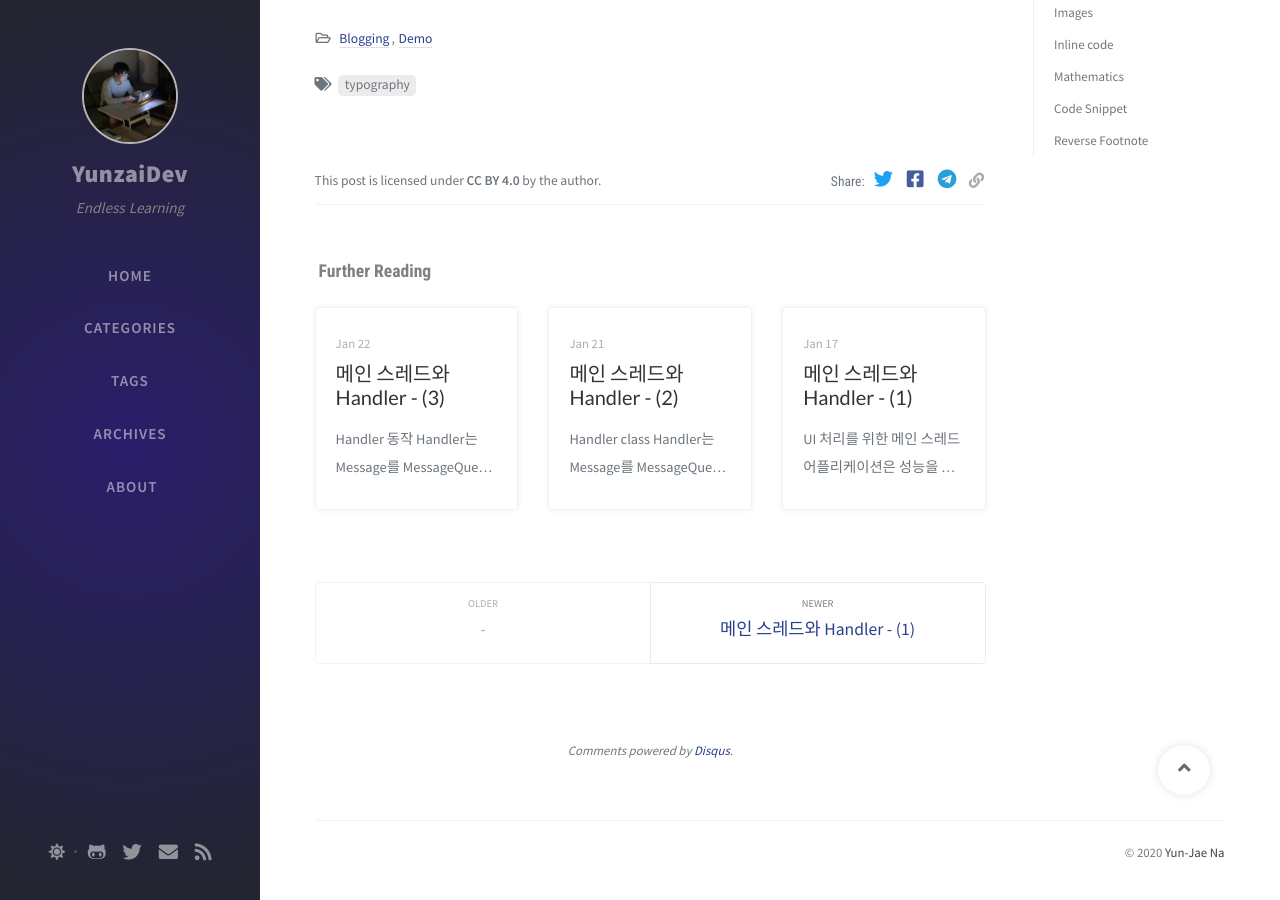
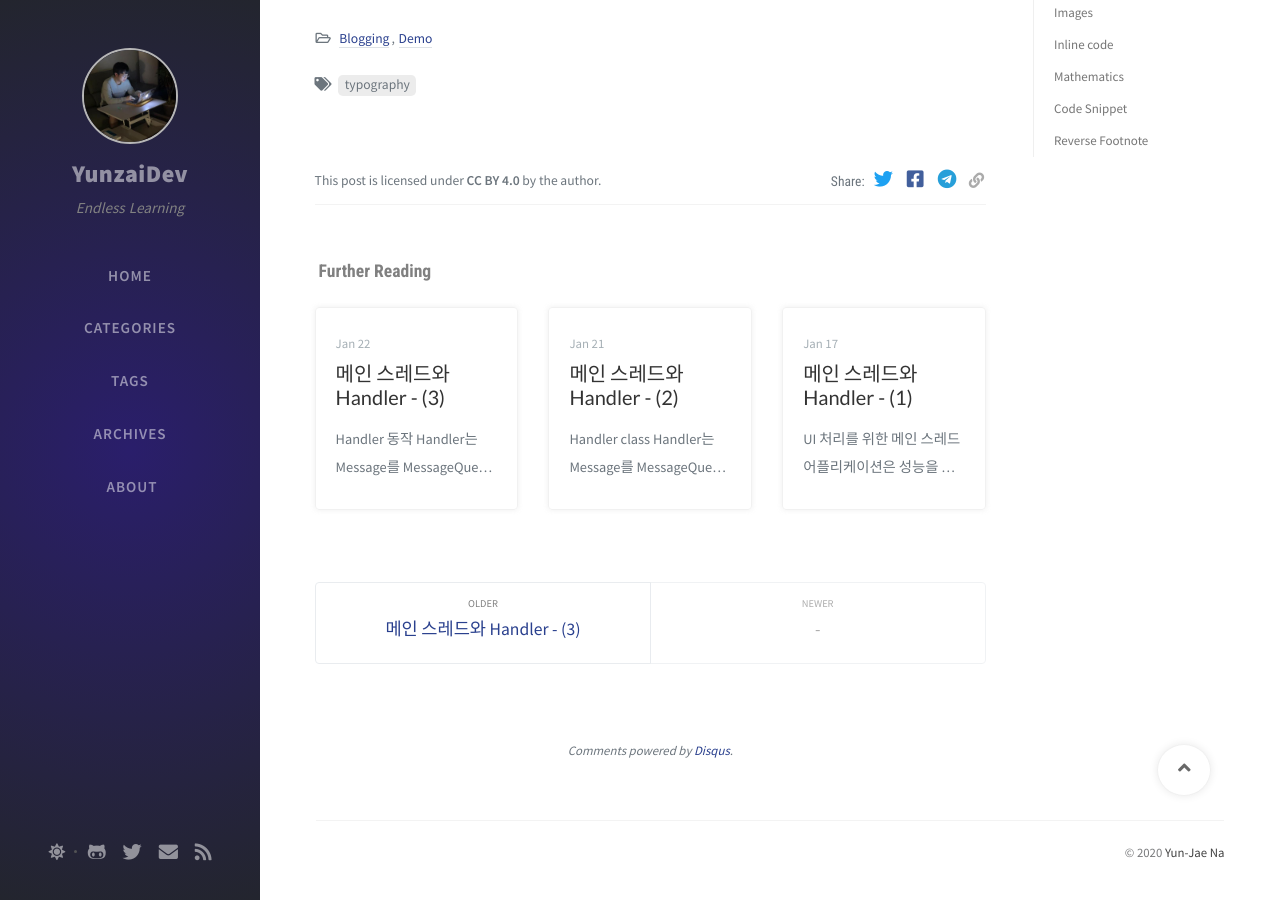
Before and after one commit to yunjaena/yunjaena.github.io, a Jekyll site: the page built from _posts/2019-08-08-text-and-typography.md, in a window 1280 px wide and 900 px high, scrolled down 5880 px. Built offline with Jekyll 4.4.1, drawn with Linux system fonts in a browser that asks for light colours; nearby versions of some CDN libraries; comment, search, counter and statistics services are not loaded; part of the change alters nothing that is shown; some of the changed text lies outside the part shown.

```diff
--- a/_posts/2019-08-08-text-and-typography.md
+++ b/_posts/2019-08-08-text-and-typography.md
@@ -1,7 +1,7 @@
 ---
 title: Text and Typography
 author: Cotes Chung
-date: 2019-08-08 11:33:00 +0800
+date: 2020-10-13 01:33:00 +0900
 categories: [Blogging, Demo]
 tags: [typography]
 math: true
```
